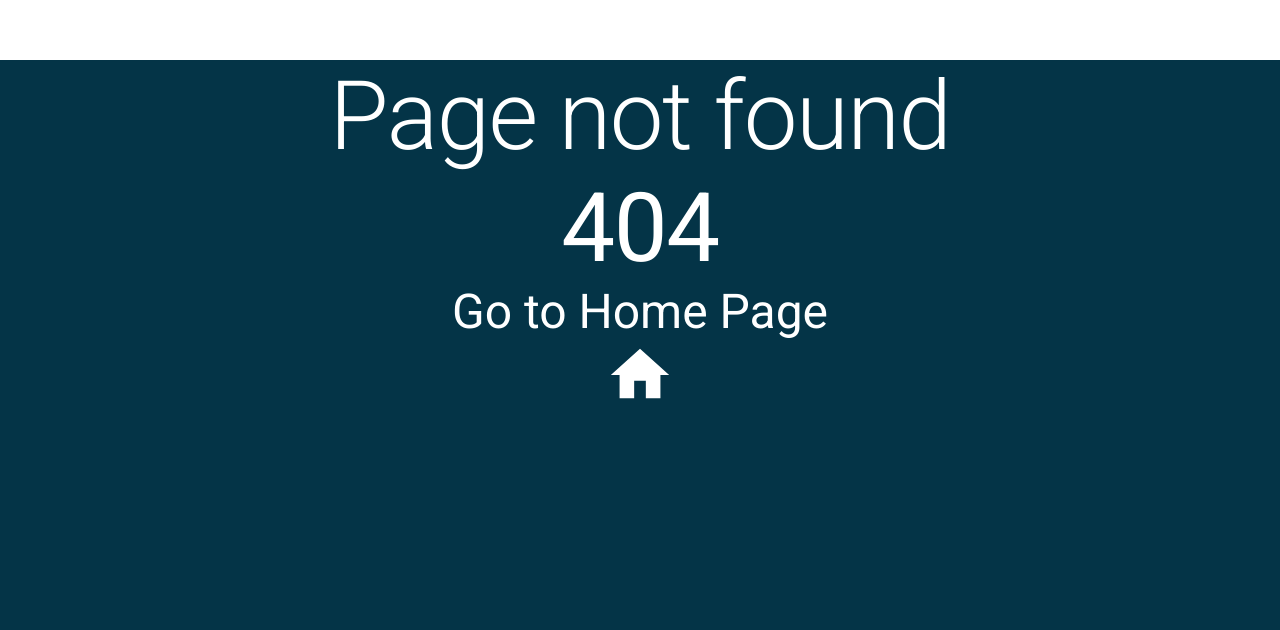
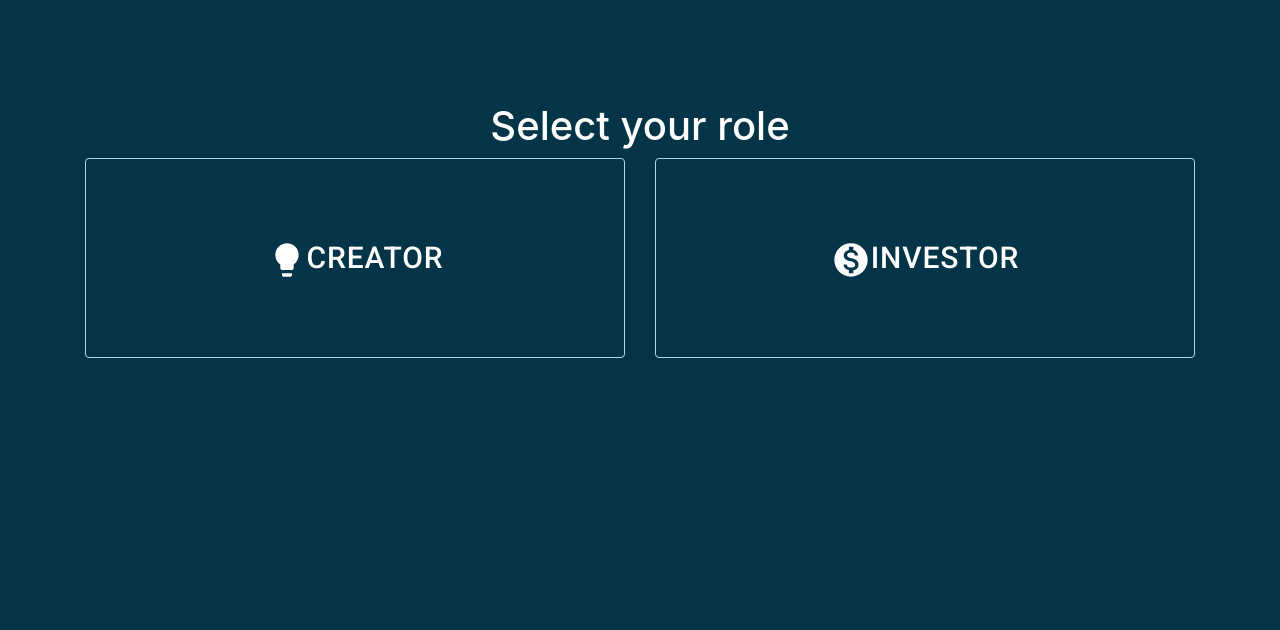
Before and after one commit to rajibjonchhen/capstone-project, a React (Create React App) app: page /role in a window 1280 px wide. Before the commit this address had no page. Shown: the part 170-800 px from the top of the page. Built offline with nearby package versions, Linux system fonts and the light colour scheme.

Commit message:
role page added

```diff
--- a/src/App.css
+++ b/src/App.css
@@ -1,7 +1,7 @@
 .App {
   text-align: center;
   color:white;
-  background-color: rgb(12, 136, 185);
+  background-color: rgb(13, 61, 60);
   /* background: rgb(250,254,255); */
 /* background: radial-gradient(circle, rgba(250, 254, 255, 0.459) 0%, rgba(26, 181, 242, 0.452) 0%, rgba(6, 239, 192, 0.459) 24%, rgba(14, 214, 214, 0.452) 24%, rgba(0, 255, 179, 0.466) 52%, rgba(152, 251, 66, 0.411) 52%, rgba(245, 249, 0, 0.438) 76%, rgba(69, 162, 238, 0.425) 76%, rgba(9, 184, 253, 0.432) 100%); */
 }
@@ -51,7 +51,7 @@
 
 .theme-color-bg{
   color:rgb(231, 228, 228);
-  background-color:rgb(5,106,145)
+  background-color:rgb(13, 61, 60)
 }
 
 .theme-light-bg{
--- a/src/App.js
+++ b/src/App.js
@@ -15,6 +15,7 @@ import DisplayProducts from "./products/DisplayProducts"
 import MyProfile from './profile/MyProfile';
 import "bootstrap/dist/css/bootstrap.min.css"
 import { Container } from 'react-bootstrap';
+import RolePage from './RolePage/RolePage';
 
 
 
@@ -25,6 +26,7 @@ function App() {
       <BrowserRouter>
         <Routes>
           <Route path="/" exact element={<LoginPage/>}/>
+          <Route path="/role" exact element={<RolePage/>}/>
           <Route path="/home" exact element={<MyLayout><HomePage/></MyLayout>}/>
           <Route path="/account" exact element={<MyLayout><Account/></MyLayout>}/>
           <Route path="/posts" exact element={<MyLayout><PostPage/></MyLayout>}/>
--- /dev/null
+++ b/src/RolePage/RolePage.jsx
@@ -0,0 +1,78 @@
+import { Button } from '@material-ui/core'
+import { Lightbulb, MonetizationOn } from '@mui/icons-material'
+import React, { useEffect, useState } from 'react'
+import { Col, Container, Row } from 'react-bootstrap'
+import "./rolePage.css"
+
+function RolePage() {
+
+    const [role, setRole] = useState("")
+    const [error, setError] = useState("")
+
+    useEffect(() => {
+
+        if(role === "creator" ||  role === "investor"){
+           handleRole()
+        }
+    },[role])
+
+    const handleRole = async(userId) => {
+        try {
+            const response = await fetch(`${process.env.REACT_APP_DEV_BE_URL}/users/me`,{
+                method:"PUT",
+                body:JSON.stringify({role}),
+                headers:{
+                    "content-type":"application/json",
+                    "authorization": localStorage.getItem("MyToken")
+                }
+            })
+            if(response.status !== 0){
+                const data = await response.json()
+                console.log(data)
+                setError("Couldn't set the role try again")
+            } else {
+                const data = await response.json()
+                console.log(data)
+            }
+            console.log("my role is role", role)
+        } catch (error) {
+            console.log(error)
+        }
+    }
+
+  return (
+    <div className="role-container">
+        <Container>
+        <p className="h1">Select your role</p>
+            <Row>
+                <Col >
+                    <Button className="role" onClick={() => setRole("creator")}>
+                        <div >
+                            <span>
+                                <Lightbulb className="role-icon"/>
+                            </span>
+                            <span>
+                                Creator
+                            </span>
+                        </div>
+                    </Button>
+                </Col>
+                <Col >
+                <Button  className="role"  onClick={() => setRole("investor")}>
+                    <div >
+                        <span>
+                            <MonetizationOn className="role-icon"/>
+                        </span>
+                        <span>
+                            Investor
+                        </span>
+                    </div>
+                </Button>
+                </Col>
+            </Row>
+        </Container>
+    </div>
+  )
+}
+
+export default RolePage
--- /dev/null
+++ b/src/RolePage/rolePage.css
@@ -0,0 +1,24 @@
+.role-container{
+height:100vh;
+display: flex;
+align-items: center;
+justify-content: center;
+}
+
+.role{
+    width: 100%;
+    height: 200px;
+    border: 1px solid lightblue !important;
+    color:white !important;
+    background-color: rgba(0, 0, 255, 0);
+    font-size: 30px !important;
+}
+.role>div{
+    width: 100%;
+    border-radius: 10px;
+}
+
+.role-icon{
+    width: 50px;
+    font-size: 40px !important;
+}
--- a/src/home/CategoryCard.jsx
+++ b/src/home/CategoryCard.jsx
@@ -61,7 +61,7 @@ export default function CategoryCard({ category }) {
           size="small"
           onClick = {(e) => {changeCategory(e, category?.type)}}
           className="theme-btn"
-          style={{border:"2px solid white"}}
+
         >
           Explore
         </Button>
@@ -69,7 +69,7 @@ export default function CategoryCard({ category }) {
         <CardContent
           size="small"
           onClick = {(e) => {changeCategory(e, category?.type)}}
-          style={{ bottom:"10px"}}
+          style={{ bottom:"10px",}}
         >
           <Typography component="div" variant="h6" textAlign="left">
             {category?.name}
--- a/src/index.css
+++ b/src/index.css
@@ -1,7 +1,7 @@
 body {
   margin: 0;
   color: white;
-  background-color:red;
+  background-color:rgb(13, 61, 60);
   font-family: -apple-system, BlinkMacSystemFont, 'Segoe UI', 'Roboto', 'Oxygen',
     'Ubuntu', 'Cantarell', 'Fira Sans', 'Droid Sans', 'Helvetica Neue',
     sans-serif;
--- a/src/myNavbar/MyNavbar.jsx
+++ b/src/myNavbar/MyNavbar.jsx
@@ -220,7 +220,7 @@ function MyNavbar() {
     <>
       <CssBaseline />
 
-      <AppBar style={{ background: "rgb(5,106,145)", color: "white",width:"100%" }}>
+      <AppBar style={{ background: "rgb(10, 55, 50)", color: "white",width:"100%" }}>
         <Grid container>
           <Grid
             item
--- a/src/myNavbar/myNavbar.css
+++ b/src/myNavbar/myNavbar.css
@@ -1,6 +1,6 @@
 .myNavbar{
 background-color:"rgba(196, 194, 194)" !important;
-color:rgb(5,106,145)
+color:rgb(30, 61, 60)
 }
 
 .brand{
```
